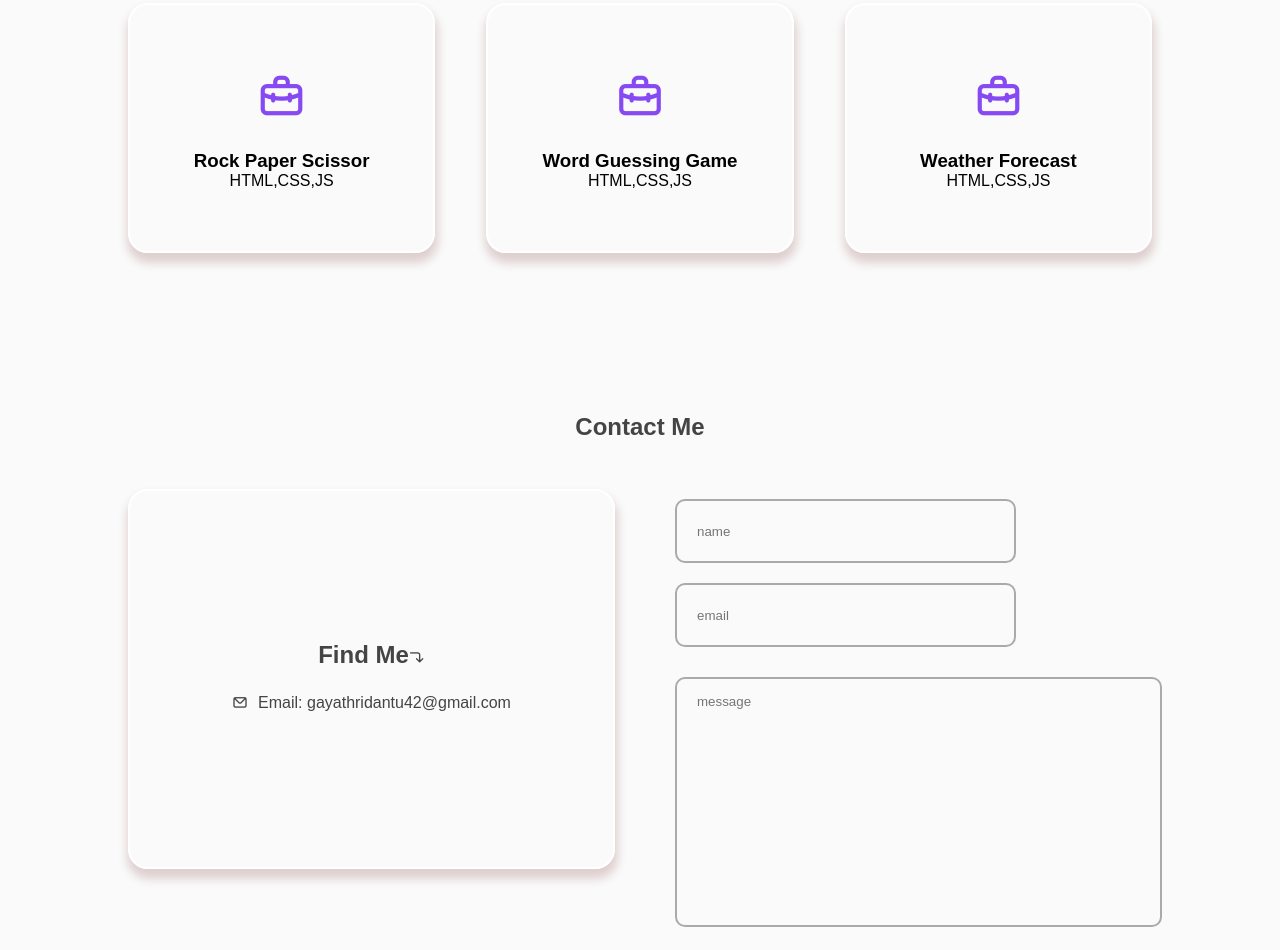
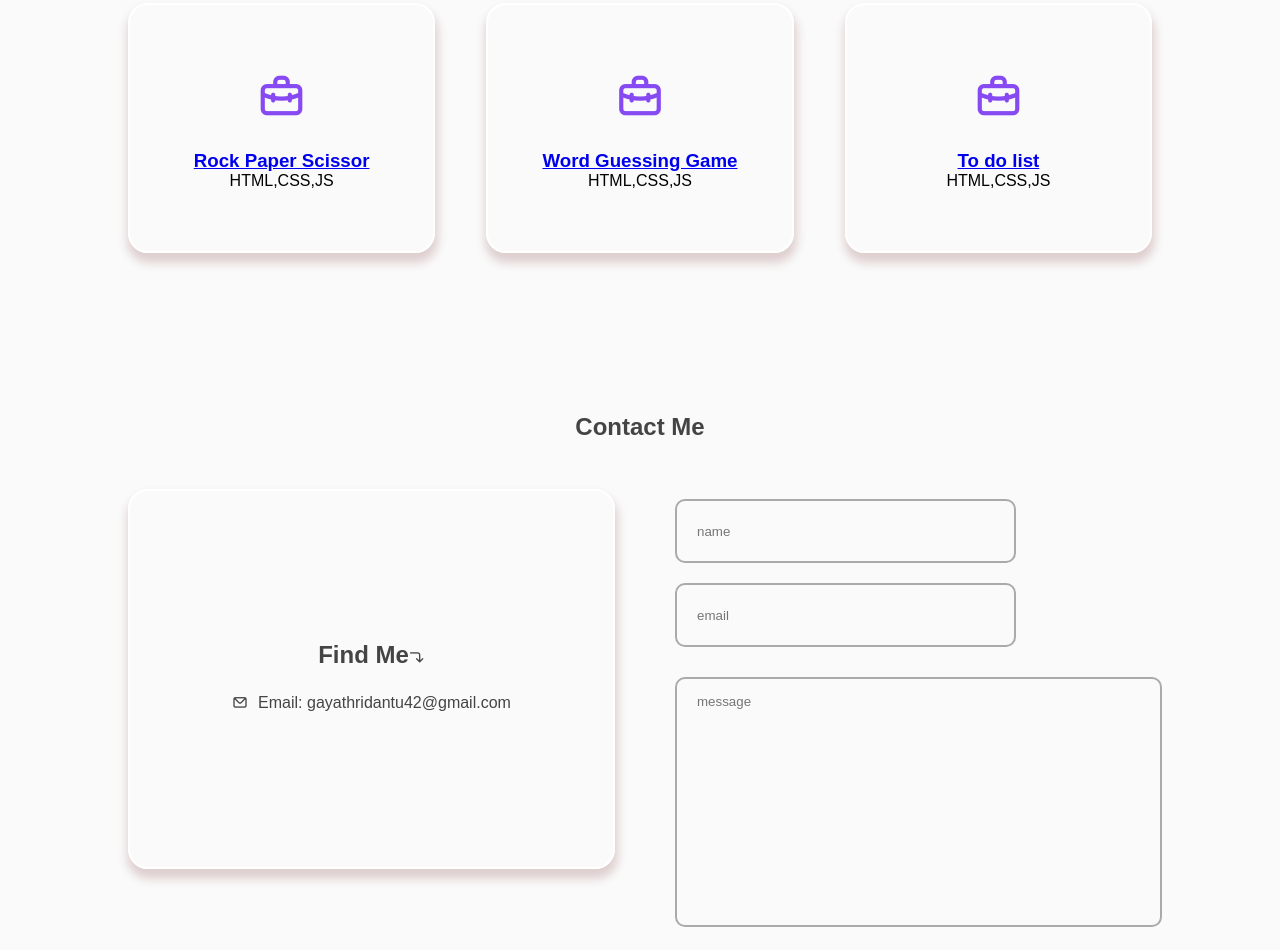
Before and after one commit to Gayathridantu/Portfolio, a plain HTML site: page index.html in a window 1280 px wide. Shown: the part 1568-2518 px from the top of the page. Drawn offline with nearby package versions, Linux system fonts and the light colour scheme.

Commit message:
Updated verion

```diff
--- a/index.html
+++ b/index.html
@@ -144,17 +144,17 @@
                 <div class="project-content">
                     <div class="project-box">
                         <i class="uil uil-briefcase-alt"></i>
-                        <h3>Rock Paper Scissor</h3>
+                       <h3><a href="C:/Users/gayat/OneDrive/Desktop/BTECH/projects/Rockpapersecissor/index.html">Rock Paper Scissor</a></h3>
                         <label>HTML,CSS,JS</label>
                     </div>
                     <div class="project-box">
                         <i class="uil uil-briefcase-alt"></i>
-                        <h3>Word Guessing Game</h3>
+                         <h3><a href="C:\Users\gayat\OneDrive\Desktop\BTECH\projects\guess word\index.html">Word Guessing Game</a></h3>
                         <label>HTML,CSS,JS</label>
                     </div>
                     <div class="project-box">
                         <i class="uil uil-briefcase-alt"></i>
-                        <h3>Weather Forecast</h3>
+                        <h3><a href="C:\Users\gayat\OneDrive\Desktop\BTECH\projects\to do list\index.html">To do list</a></h3>
                         <label>HTML,CSS,JS</label>
                     </div>
                 </div>
```
